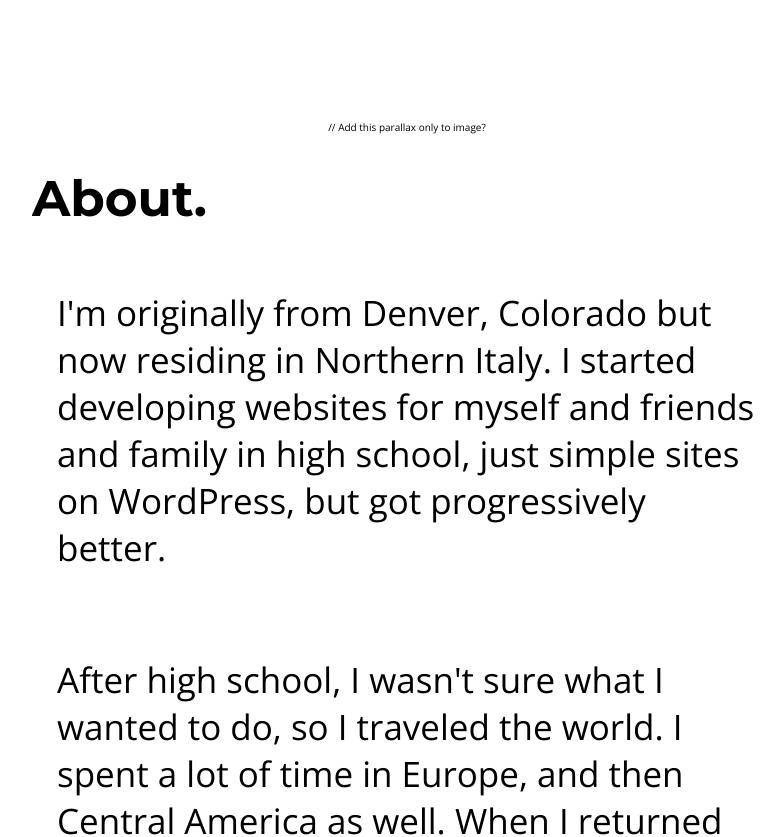
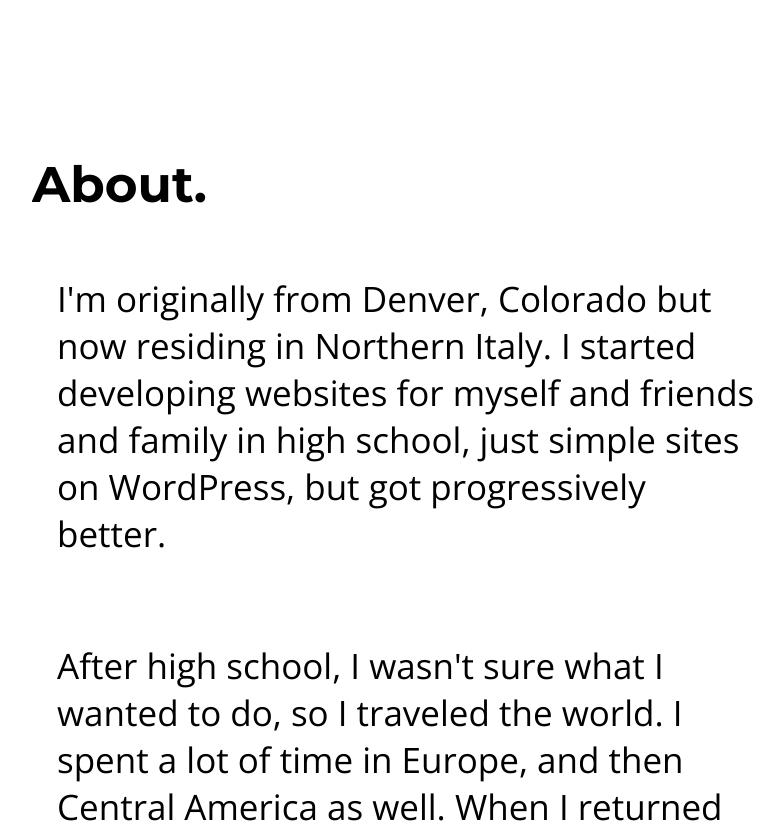
Before and after one commit to nickberliner1/nickberliner1.github.io, a React (Create React App) app: page / in a window 1280 px wide. Shown: the part 580-1417 px from the top of the page, without its empty margins (28-812 px from the left). Built offline with nearby package versions, Linux system fonts and the light colour scheme.

Commit message:
Update About.js

```diff
--- a/src/components/About.js
+++ b/src/components/About.js
@@ -13,7 +13,6 @@ export default class About extends React.Component {
 
             <div className='about-content'>
 
-            // Add this parallax only to image?
             <Parallax
                 // bgImage={data.aboutImage}
                 strength={300}
```
